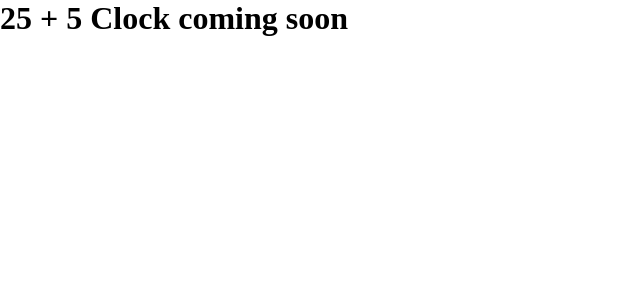
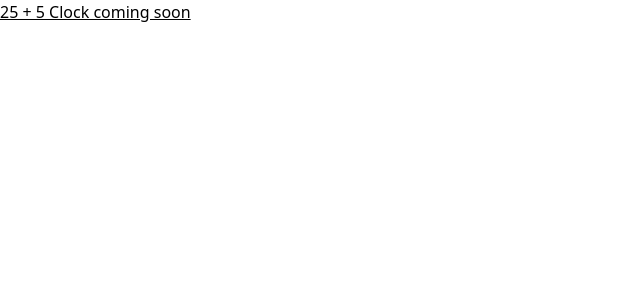
Before and after one commit to AndreyDmitriev39r/fcc-25-plus-five-clock, a React (Vite) app: page / in a window 1280 px wide. Shown: the top 300 px of the page, without its empty margins (0-640 px from the left). Built offline with nearby package versions, Linux system fonts and the light colour scheme.

Commit message:
chore tailwind and peer dep-s intalled

```diff
--- a/package.json
+++ b/package.json
@@ -16,6 +16,9 @@
     "@types/react": "^18.0.28",
     "@types/react-dom": "^18.0.11",
     "@vitejs/plugin-react": "^3.1.0",
+    "autoprefixer": "^10.4.14",
+    "postcss": "^8.4.21",
+    "tailwindcss": "^3.2.7",
     "vite": "^4.2.0"
   }
 }
--- /dev/null
+++ b/postcss.config.cjs
@@ -0,0 +1,6 @@
+module.exports = {
+  plugins: {
+    tailwindcss: {},
+    autoprefixer: {},
+  },
+}
--- a/src/App.jsx
+++ b/src/App.jsx
@@ -1,7 +1,7 @@
 function App() {
   return (
     <div className="App">
-      <h1>25 + 5 Clock coming soon</h1>
+      <h1 className="underline">25 + 5 Clock coming soon</h1>
     </div>
   )
 }
--- a/src/index.css
+++ b/src/index.css
@@ -1,7 +1,3 @@
-/* general */
-
-*, ::before, ::after {
-  box-sizing: border-box;
-  margin: 0;
-  padding: 0;
-}
+@tailwind base;
+@tailwind components;
+@tailwind utilities;
--- /dev/null
+++ b/tailwind.config.cjs
@@ -0,0 +1,11 @@
+/** @type {import('tailwindcss').Config} */
+module.exports = {
+  content: [
+    "./index.html",
+    "./src/**/*.{js,ts,jsx,tsx}",
+  ],
+  theme: {
+    extend: {},
+  },
+  plugins: [],
+}
```
Also changed, not shown: 1 other file (tests, documents, lock files or other folders).
